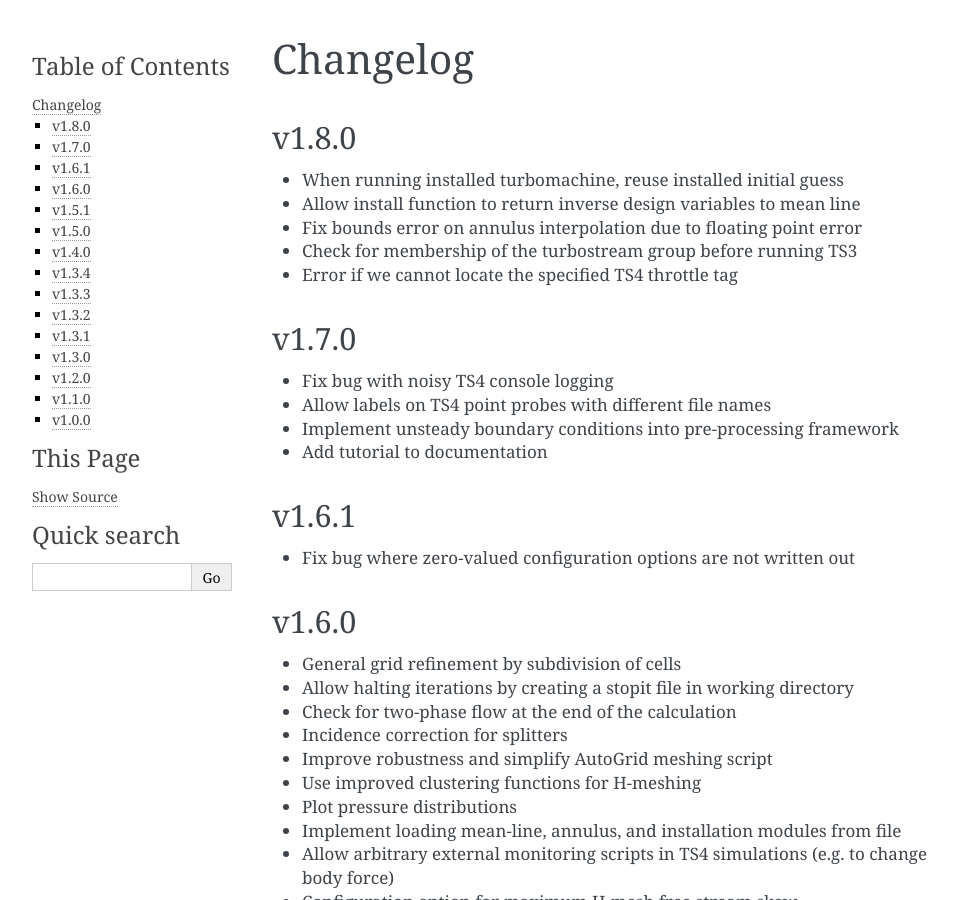
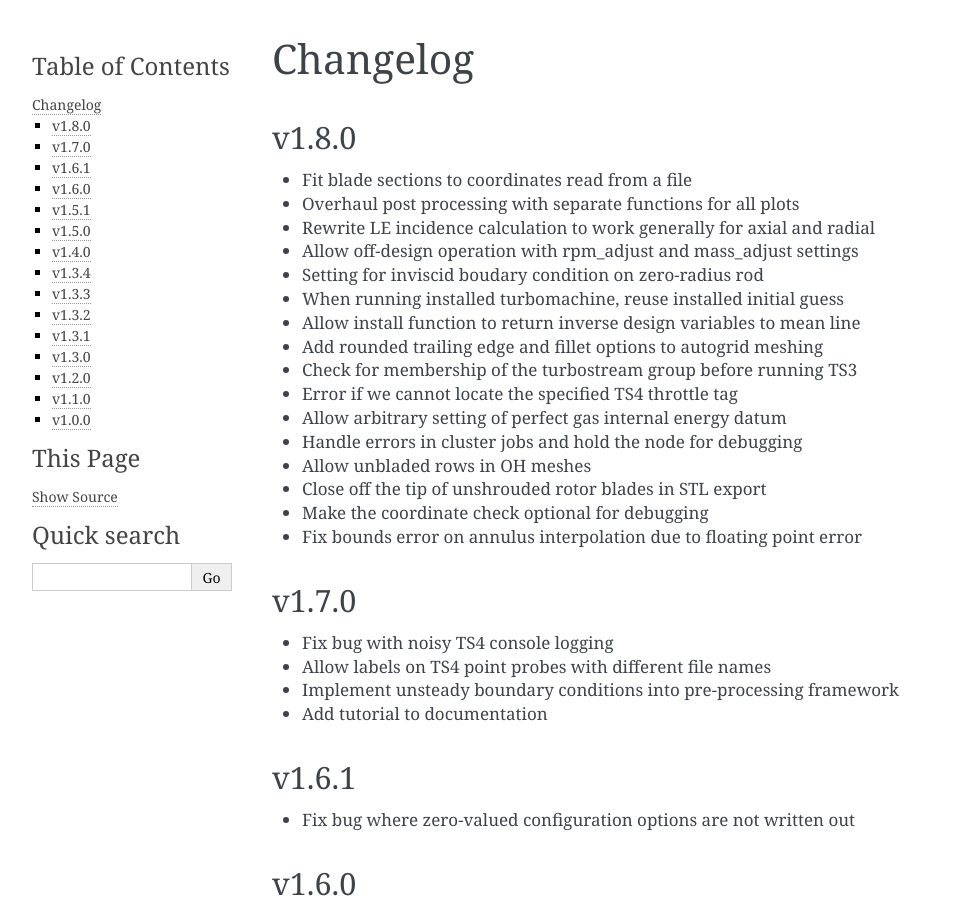
Before and after one commit to jb753/turbigen, a Sphinx documentation site: the page built from doc/changelog.rst, in a window 1280 px wide and 900 px high. Shown: the whole window, without its empty margins (148-1106 px from the left). Built offline with Sphinx 7.4.7, drawn with Linux system fonts in a browser that asks for light colours.

Commit message:
changelog

```diff
--- a/doc/changelog.rst
+++ b/doc/changelog.rst
@@ -4,11 +4,23 @@ Changelog
 v1.8.0
 ^^^^^^
 
+* Fit blade sections to coordinates read from a file
+* Overhaul post processing with separate functions for all plots
+* Rewrite LE incidence calculation to work generally for axial and radial
+* Allow off-design operation with rpm_adjust and mass_adjust settings
+* Setting for inviscid boudary condition on zero-radius rod
 * When running installed turbomachine, reuse installed initial guess
 * Allow install function to return inverse design variables to mean line
-* Fix bounds error on annulus interpolation due to floating point error
+* Add rounded trailing edge and fillet options to autogrid meshing
 * Check for membership of the turbostream group before running TS3
 * Error if we cannot locate the specified TS4 throttle tag
+* Allow arbitrary setting of perfect gas internal energy datum
+* Handle errors in cluster jobs and hold the node for debugging
+* Allow unbladed rows in OH meshes
+* Close off the tip of unshrouded rotor blades in STL export
+* Make the coordinate check optional for debugging
+* Fix bounds error on annulus interpolation due to floating point error
+
 
 v1.7.0
 ^^^^^^
```
